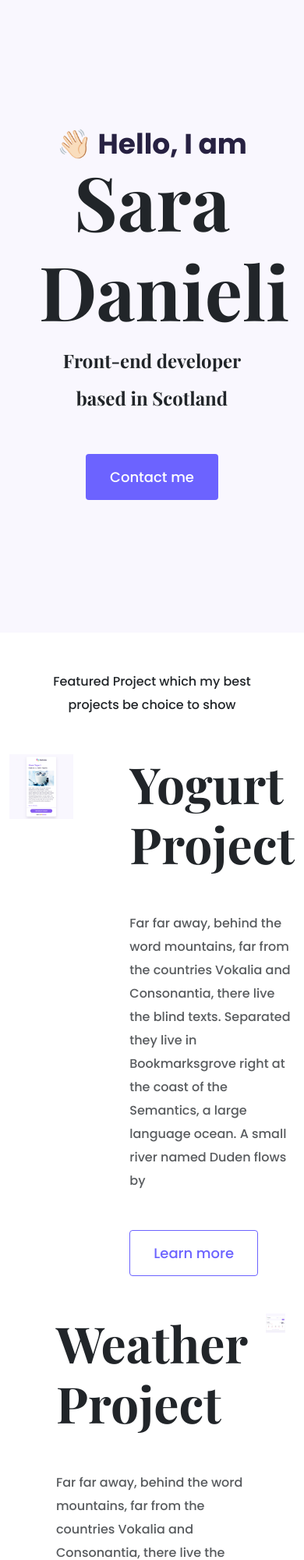
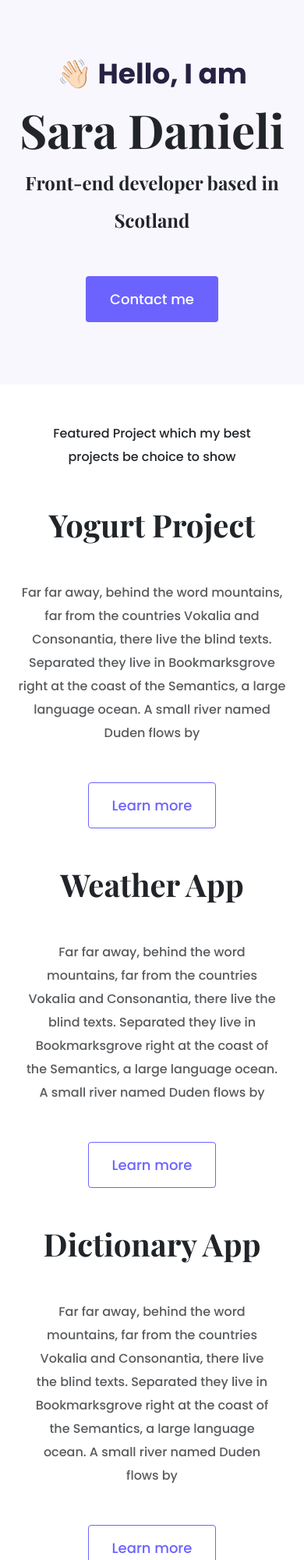
Before and after one commit to SaraDanieli/portfolio, a plain HTML site: page index.html in a window 390 px wide. Shown: the top 2000 px of the page at 78% size. Drawn offline with nearby package versions, Linux system fonts and the light colour scheme.

Commit message:
make the app responsive

```diff
--- a/css/styles.css
+++ b/css/styles.css
@@ -17,8 +17,10 @@ p {
   line-height: 30px;
 }
 
-.hero h1 {
-  font-size: 96px;
+.hero {
+  text-align: center;
+  padding: 170px 50px;
+  background-color: #f9f7fe;
 }
 
 .hero h2 {
@@ -26,10 +28,8 @@ p {
   line-height: 2;
 }
 
-.hero {
-  text-align: center;
-  padding: 170px 50px;
-  background-color: #f9f7fe;
+.hero h1 {
+  font-size: 96px;
 }
 
 .hero p {
@@ -62,3 +62,21 @@ p {
   line-height: 27px;
   padding: 15px 30px;
 }
+
+@media (max-width: 900px) {
+  .project-name {
+    font-size: 40px;
+  }
+
+  .hero {
+    padding: 80px 25px;
+  }
+
+  .hero h1 {
+    font-size: 60px;
+  }
+
+  .hero p {
+    margin-bottom: 20px;
+  }
+}
--- a/index.html
+++ b/index.html
@@ -36,23 +36,23 @@
       <p>👋🏻 Hello, I am</p>
       <h1>Sara Danieli</h1>
       <h2 class="mb-5">Front-end developer based in Scotland</h2>
-      <a href="" class="btn">Contact me</a>
+      <a href="#" class="btn">Contact me</a>
     </div>
     <p class="text-center m-5">
       Featured Project which my best projects be choice to show
     </p>
     <div class="container">
       <div class="row mb-5">
-        <div class="col">
+        <div class="col d-none d-lg-block ">
           <img
             src="/images/yogurt.png"
             alt="yogurt-project"
             class="img-fluid"
           />
         </div>
-        <div class="col ms-5 my-auto">
+        <div class="col ms-lg-5 mx-2 my-auto text-center text-lg-start">
           <h2 class="project-name mb-5">Yogurt Project</h2>
-          <p class="opacity-75 mb-5">
+          <p class="opacity-75 mb-5 ">
             Far far away, behind the word mountains, far from the countries
             Vokalia and Consonantia, there live the blind texts. Separated they
             live in Bookmarksgrove right at the coast of the Semantics, a large
@@ -64,8 +64,8 @@
        <div class="container">
       <div class="row mb-5">
 
-        <div class="col ms-5 my-auto">
-          <h2 class="project-name mb-5">Weather Project</h2>
+        <div class="col ms-lg-5 mx-2   my-auto text-center text-lg-start">
+          <h2 class="project-name mb-5">Weather App</h2>
           <p class="opacity-75 mb-5">
             Far far away, behind the word mountains, far from the countries
             Vokalia and Consonantia, there live the blind texts. Separated they
@@ -74,7 +74,7 @@
           </p>
           <a href="#" class="btn btn-learn-more"> Learn more </a>
         </div>
-              <div class="col">
+              <div class="col d-none d-lg-block ">
           <img
             src="/images/weather.png"
             alt="yogurt-project"
@@ -84,15 +84,15 @@
       </div>
        <div class="container">
       <div class="row mb-5">
-        <div class="col">
+        <div class="col d-none d-lg-block ">
           <img
             src="/images/dictionary.png"
             alt="yogurt-project"
             class="img-fluid"
           />
         </div>
-        <div class="col ms-5 my-auto">
-          <h2 class="project-name mb-5">Dictionary Project</h2>
+        <div class="col ms-lg-5 mx-2  my-auto text-center text-lg-start">
+          <h2 class="project-name mb-5">Dictionary App</h2>
           <p class="opacity-75 mb-5">
             Far far away, behind the word mountains, far from the countries
             Vokalia and Consonantia, there live the blind texts. Separated they
```
